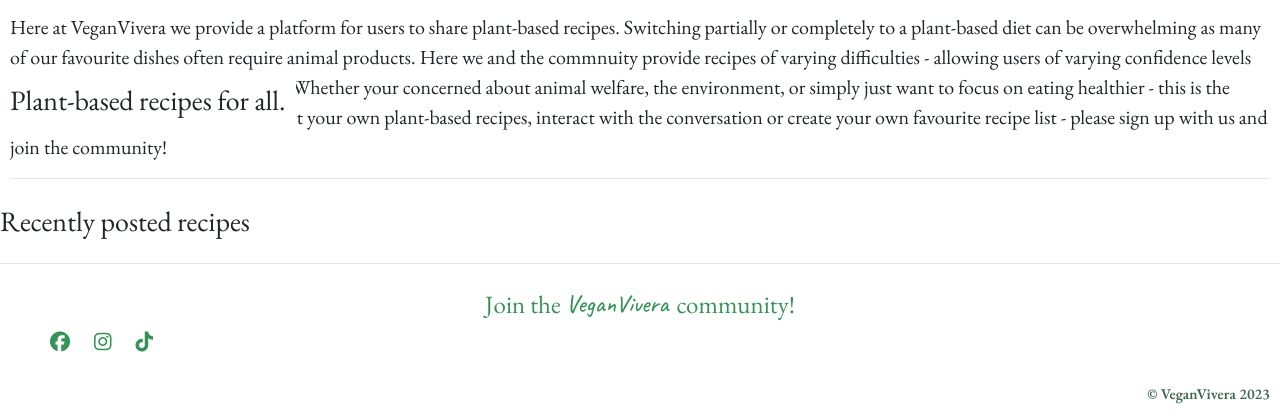
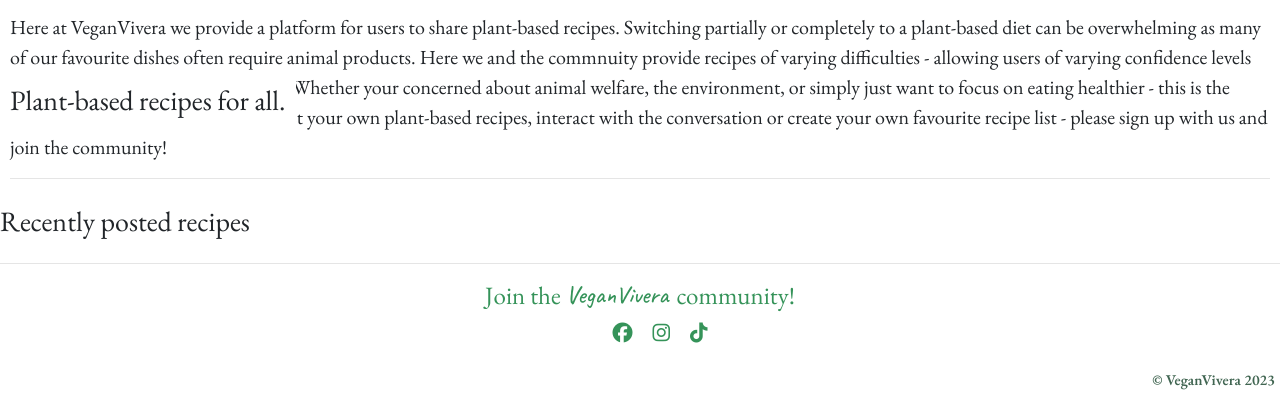
Before and after one commit to BGCG/project4, a Django app: template templates/index.html in a window 1280 px wide. Shown: the part 411-827 px from the top of the page. After the commit the page ends 801 px from the top, so only its background shows below. Run offline with Django 3.2, Linux system fonts and the light colour scheme; the template is opened without the code that fills it, so the values that code supplies are empty; some libraries are stand-ins or nearby versions; some web fonts are replaced.

Commit message:
Add styles for footer

```diff
--- a/static/css/style.css
+++ b/static/css/style.css
@@ -106,12 +106,11 @@ body > header > ul {
 
 /* footer including social media links styling */
 
-#social-media-heading {
+#social-media-heading, #social-media-links {
     display: flex;
     width: 100%;
     align-items: center;
     justify-content: center;
-
 }
 
 .logo-small {
@@ -128,23 +127,24 @@ body > header > ul {
     padding: 10px;
 }
 
-
 footer {
-    height: 100px;
-    position: absolute;
-    bottom: 0;
+    height: 50px;
+    /* position: absolute; */
+    /* bottom: 0; */
     width: 100%;
 }
+
+/* #social-media-links {
+    margin: 0 auto;
+} */
 
 #copyright {
     font-size: 15px;
     color: #406551;
     font-weight: bold;
     float: right;
-    padding: 10px;
+    padding: 5px;
 }
-
-
 
 body > section > footer > ul {
     padding: 0;
```
